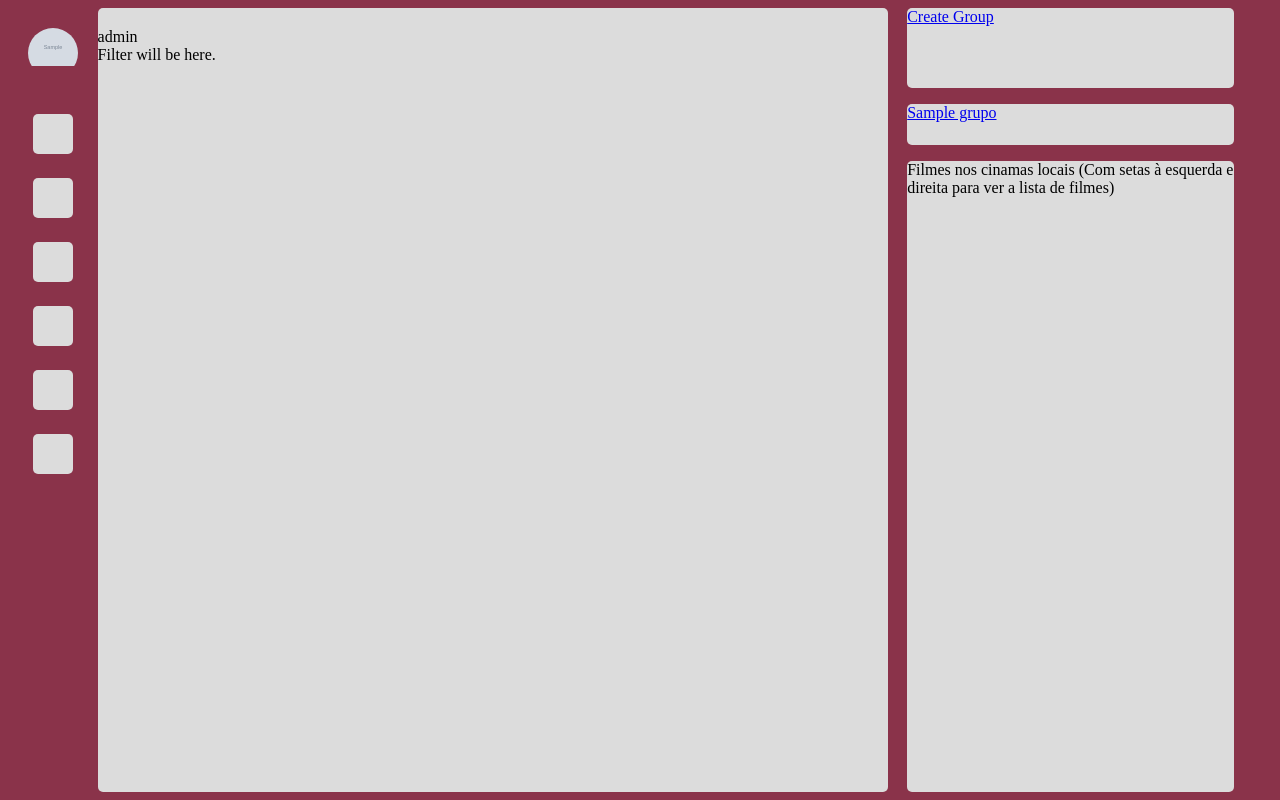
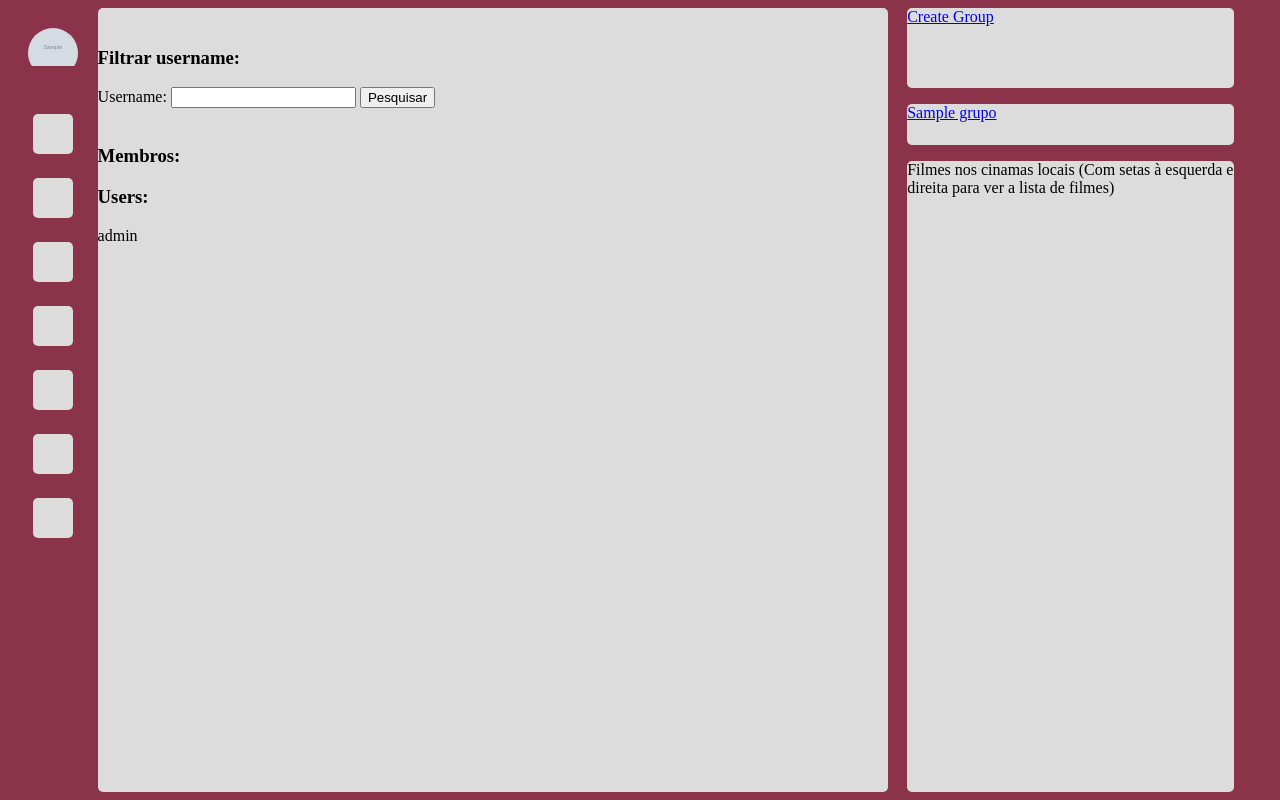
Before and after one commit to TretasPt/DIAM-Project-G6, a Django app: page /inviteToGroup/1 in a window 1280 px wide. Run offline with Django 5.2, Linux system fonts and the light colour scheme; a user stored in the database is signed in; tables that the repository leaves empty hold one stand-in row (values such as "Sample post"); grey boxes marked "Sample" are stand-in pictures.

Commit message:
Keep implementing.

```diff
--- a/django/movies/models.py
+++ b/django/movies/models.py
@@ -176,6 +176,8 @@ class UtilizadorGrupo(models.Model):
         ug = UtilizadorGrupo(utilizador=utilizador,grupo=grupo,convite_por_aceitar_user=False)
         ug.save()
         return ug
+    def remove_user_from_group(self):
+        self.delete()
 
 class UtilizadorCinema(models.Model):
     utilizador = models.ForeignKey(Utilizador, models.CASCADE)
--- a/django/movies/templates/movies/base.html
+++ b/django/movies/templates/movies/base.html
@@ -29,6 +29,7 @@
                 {% endif %}
                 {% if request.user.is_superuser %}
                 <a class="navbutton" href="{% url 'movies:databaseTest' %}"></a>
+                <a class="navbutton" href="http://localhost:3000/"></a>
                 {% endif %}
             </nav>
             {% block main %}
--- a/django/movies/templates/movies/inviteToGroup.html
+++ b/django/movies/templates/movies/inviteToGroup.html
@@ -4,42 +4,63 @@
 
 {% block main_content %}
 <section class="scrollbox">
+    <h1>Filtrar username:</h1>
+    <form method="get">
+        <label>Username: <input type="search" name="search" value={{search}}></label>
+        <input type="submit" value="Pesquisar">
+    </form>
+    <br>
+    <!-- Members here -->
+    <h1>Membros:</h1>
+    {% if members %}
+    {% for member in members %}
+    <section class="postbox">
+        <section class="posttopic">
+
+            <section class="posttopictitle">
+                <h3 style="text-align: center;">
+                    {{ member.utilizador.user.username }}
+                </h3>
+            </section>
+            <section class="posttopicimage">
+                <img src="{% static member.utilizador.imagem %}" style="width: 100%;" />
+            </section>
+
+        </section>
+        <section class="postcontent">
+            <section class="posttext">
+                Verificado: {{ member.utilizador.verificado }}
+                <br>
+                Data de adesão: {{ member.utilizador.data_adesao }}
+                <br>
+                {% if admin  %}
+                <form method="post" action="{% url 'movies:inviteToGroup' group_id %}">
+                    {% csrf_token %}
+                    <input type="submit" value="Remover do grupo">
+
+                    {% if member.administrador %}
+                    <input type="submit" value="Remover administrador">
+                    {% else %}
+                    <input type="submit" value="Promover a administrador">
+                    {% endif %}
+                </form>
+                {% endif %}
+                <br>
+            </section>
+        </section>
+    </section>
+    {% endfor %}
+    {% endif %}
+
+    <h1>Users:</h1>
+
     {% if admin %}
     admin
     {%else%}
     not admin
     {% endif %}
     <br>
-    Filter will be here.
-    {% if users %}
-    {% for user in users %}
-    <section class="postbox">
-        <section class="posttopic">
 
-            <section class="posttopictitle">
-                <h3 style="text-align: center;">
-                    {{ user.user.username }}
-                </h3>
-            </section>
-            <section class="posttopicimage">
-                <img src="{% static user.user.utilizador.imagem %}" style="width: 100%;" />
-            </section>
-
-        </section>
-        <section class="postcontent">
-            <section class="posttext">
-                Verificado: {{ user.user.utilizador.verificado }}
-                <br>
-                Data de adesão: {{ user.user.utilizador.data_adesao }}
-                <br>
-                <form method="post" action="{% url 'movies:inviteToGroup' group_id %}">{% csrf_token %}<input type="submit" value="Convidar"></form>
-                <br>
-                {{user}}
-            </section>
-        </section>
-    </section>
-    {% endfor %}
-    {% endif %}
 </section>
 {% endblock %}
 
--- a/django/movies/urls.py
+++ b/django/movies/urls.py
@@ -8,8 +8,9 @@ urlpatterns = [
     path("login", views.loginUser, name="loginUser"),
     path("logout", views.logoutUser, name="logoutUser"),
     path("creategroup", views.createGroup, name="createGroup"),
+    path("group/<int:group_id>", views.group, name="group"),
     path("inviteToGroup/<int:group_id>", views.inviteToGroup, name="inviteToGroup"),
-    path("group/<int:group_id>", views.group, name="group"),
+    # path(r'^inviteToGroup/(?P<username>\w{0,50})/$', views.inviteToGroup, name="inviteToGroup"),
 
     #Test
     path("test", views.databaseTest, name="databaseTest"),
--- a/django/movies/views.py
+++ b/django/movies/views.py
@@ -132,19 +132,27 @@ def getRecentGroupsList(user):
 def inviteToGroup(request, group_id):
     context = {}
     if(request.method=="GET"):
+        search=request.GET.get("search","")
+        context['search']=search
         context['group_id'] = group_id
         utilizador = Utilizador.objects.get(user=request.user)
 
         context['groups_list'] = Grupo.objects.filter(utilizadorgrupo__utilizador=utilizador)
-        context['members'] = UtilizadorGrupo.objects.filter(grupo__id=group_id,convite_por_aceitar_user=False,convite_por_aceitar_grupo=False)
+        context['members'] = UtilizadorGrupo.objects.filter(grupo__id=group_id,convite_por_aceitar_user=False,convite_por_aceitar_grupo=False,utilizador__user__username__icontains=search)
 
         ug = UtilizadorGrupo.objects.filter(utilizador=utilizador,grupo__id=group_id).first()
         context['admin'] = ug.administrador if ug is not None else False
 
+        def add_ug_if_exists(utilizador):
+            ug = UtilizadorGrupo.objects.filter(utilizador=utilizador,grupo__id=group_id).first()
+            return {"utilizador":utilizador,"ug":ug}
+
         if(context['admin']):
-            context['users'] = Utilizador.objects.filter(user__username__icontains="tesa").filter(~Q(id__in=context['members'].values("utilizador")))[:25]
+            context['users'] = list(map(add_ug_if_exists,Utilizador.objects.filter(user__username__icontains=search).filter(~Q(id__in=context['members'].values("utilizador")))[:25]))
         return render(request, 'movies/inviteToGroup.html', context)
     elif(request.method=="POST"):
+        user_id=request.POST.get('user_id')
+        print(user_id)
         return render(request, 'movies/inviteToGroup.html', context)
     else:
         return HttpResponse("TODO" + " - Convidar para o grupo " + str(group_id) + "\nBAD METHOD: "+request.method)
```
